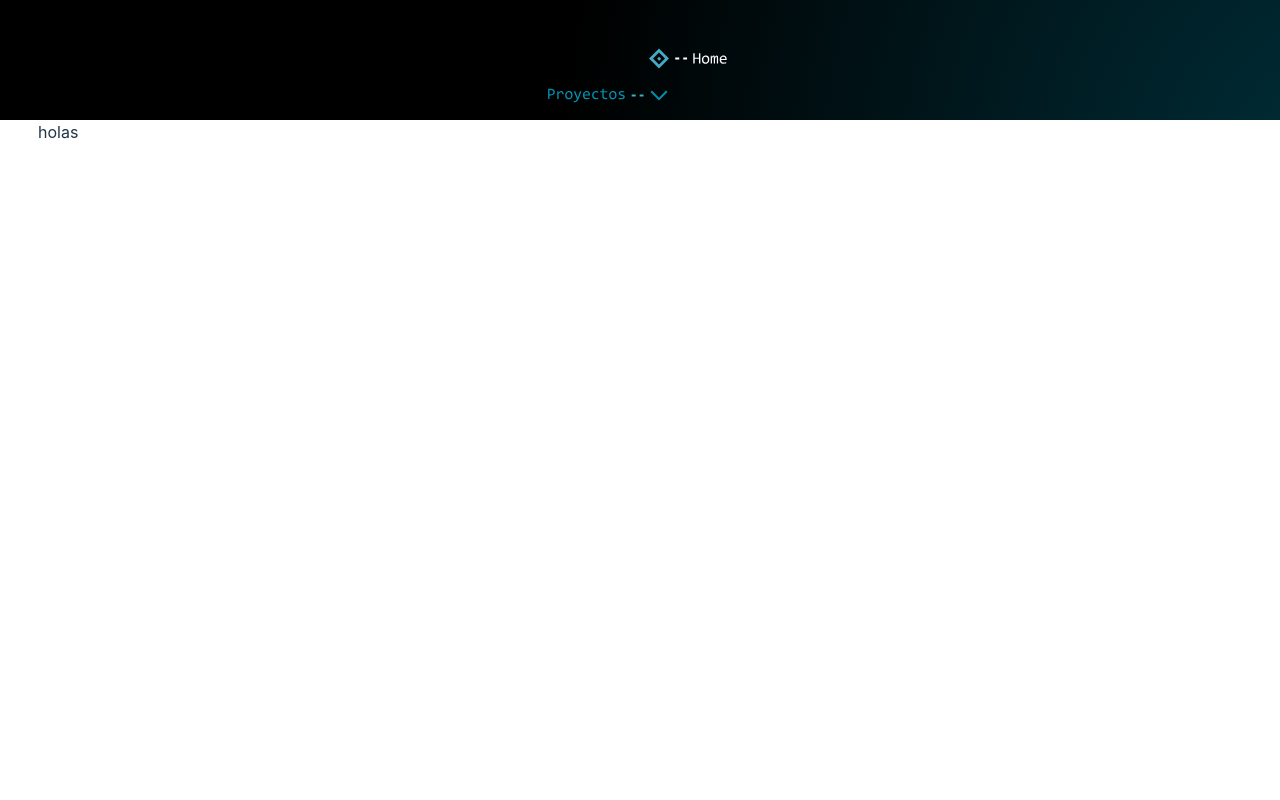
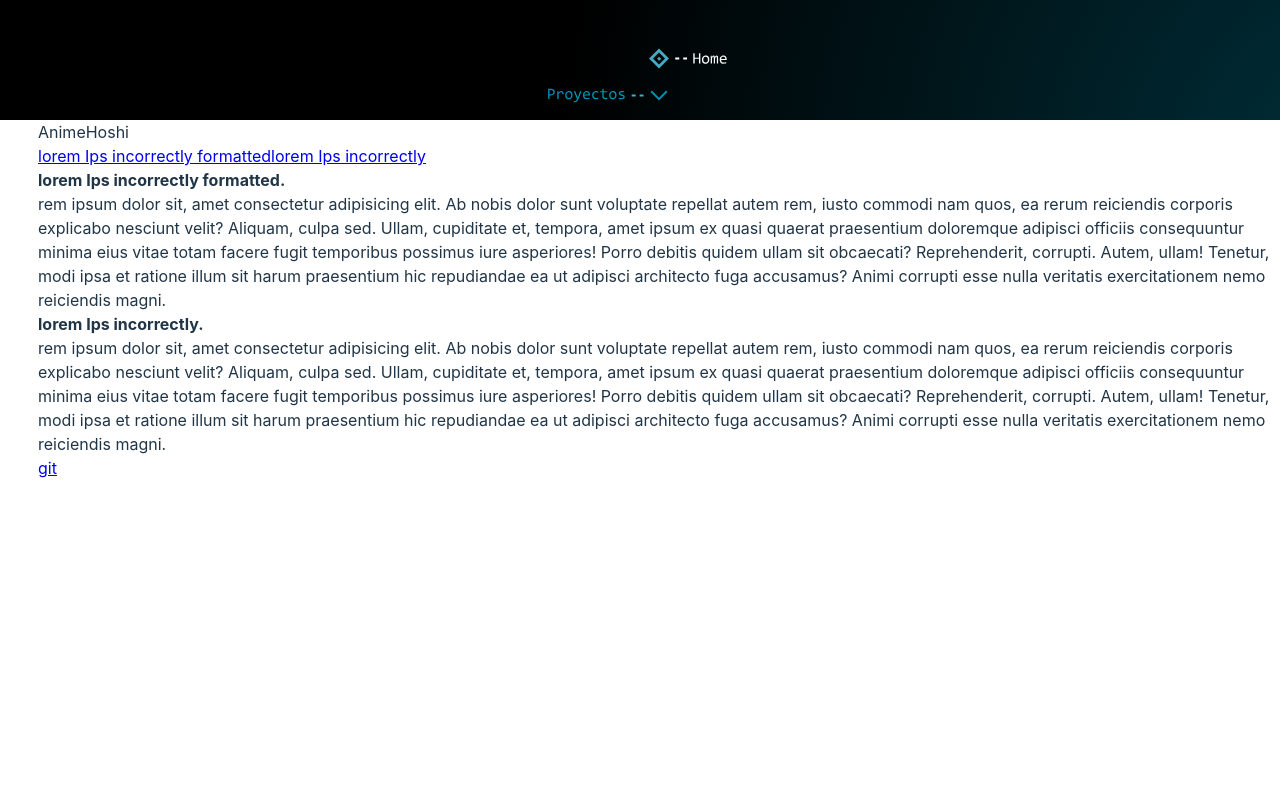
Before and after one commit to FrovaHappy/portafolio, a React (Vite) app: page / in a window 1280 px wide. Shown: the part 680-1480 px from the top of the page. Built offline with nearby package versions, Linux system fonts and the light colour scheme.

Commit message:
🚧 agregado el prototipo de seccion proyecto

```diff
--- a/src/App.tsx
+++ b/src/App.tsx
@@ -2,6 +2,7 @@
 import './App.scss'
 import Nav from './Nav'
 import Home from './sections/home'
+import Proyect from './sections/proyect'
 export const enum Secctions {
   home = 'home',
   about = 'about',
@@ -18,6 +19,7 @@
       <Nav sectionSelected={sectionSelected} setSectionSelected={setSectionSelected} />
       <div className="app__main">
         <Home cssId={Secctions.home} />
+        <Proyect cssId={Secctions.projects} />
         <div id="projects">holas</div>
         <div id="about"></div>
       </div>
--- /dev/null
+++ b/src/components/docs/index.tsx
@@ -0,0 +1,37 @@
+export type Secctions = { title: string; body: JSX.Element }[]
+
+interface Props {
+  sections: Secctions
+  links: JSX.Element
+}
+
+function index({ sections, links }: Props) {
+  const parse = (title: string) => title.toLowerCase().replace(/[\s]/g, '_')
+  return (
+    <div className="docs">
+      <div className="docs__contents">
+        {sections.map((section) => {
+          return (
+            <a href={`#${parse(section.title)}`} key={section.title}>
+              {section.title}
+            </a>
+          )
+        })}
+        {sections.map((section) => {
+          return (
+            <>
+              <h4 id={parse(section.title)} className="docs__sections--title">
+                {section.title + '.'}
+              </h4>
+              <div className="docs__sections">{section.body}</div>
+            </>
+          )
+        })}
+
+        <div className="docs__links">{links}</div>
+      </div>
+    </div>
+  )
+}
+
+export default index
--- /dev/null
+++ b/src/sections/proyect/articles/animeHoshi.tsx
@@ -0,0 +1,44 @@
+import Docs, { type Secctions } from '../../../components/docs'
+
+const links = (
+  <>
+    <a href="https:/github.com/"> git</a>
+  </>
+)
+
+const secctions: Secctions = [
+  {
+    title: 'lorem Ips incorrectly formatted',
+    body: (
+      <p>
+        rem ipsum dolor sit, amet consectetur adipisicing elit. Ab nobis dolor sunt voluptate repellat autem rem, iusto
+        commodi nam quos, ea rerum reiciendis corporis explicabo nesciunt velit? Aliquam, culpa sed. Ullam, cupiditate
+        et, tempora, amet ipsum ex quasi quaerat praesentium doloremque adipisci officiis consequuntur minima eius vitae
+        totam facere fugit temporibus possimus iure asperiores! Porro debitis quidem ullam sit obcaecati? Reprehenderit,
+        corrupti. Autem, ullam! Tenetur, modi ipsa et ratione illum sit harum praesentium hic repudiandae ea ut adipisci
+        architecto fuga accusamus? Animi corrupti esse nulla veritatis exercitationem nemo reiciendis magni.
+      </p>
+    ),
+  },
+  {
+    title: 'lorem Ips incorrectly',
+    body: (
+      <p>
+        rem ipsum dolor sit, amet consectetur adipisicing elit. Ab nobis dolor sunt voluptate repellat autem rem, iusto
+        commodi nam quos, ea rerum reiciendis corporis explicabo nesciunt velit? Aliquam, culpa sed. Ullam, cupiditate
+        et, tempora, amet ipsum ex quasi quaerat praesentium doloremque adipisci officiis consequuntur minima eius vitae
+        totam facere fugit temporibus possimus iure asperiores! Porro debitis quidem ullam sit obcaecati? Reprehenderit,
+        corrupti. Autem, ullam! Tenetur, modi ipsa et ratione illum sit harum praesentium hic repudiandae ea ut adipisci
+        architecto fuga accusamus? Animi corrupti esse nulla veritatis exercitationem nemo reiciendis magni.
+      </p>
+    ),
+  },
+]
+function animeHoshi() {
+  return {
+    title: 'AnimeHoshi',
+    article: <Docs sections={secctions} links={links} />,
+  }
+}
+
+export default animeHoshi
--- /dev/null
+++ b/src/sections/proyect/index.tsx
@@ -0,0 +1,24 @@
+import { useState } from 'react'
+import animeHoshi from './articles/animeHoshi'
+
+const articles: { title: string; article: JSX.Element }[] = [animeHoshi()]
+
+function Index({ cssId }: { cssId: string }) {
+  const [index, setIndex] = useState(0)
+  return (
+    <div id={cssId}>
+      <div className="buttons">
+        {articles.map((article, i) => {
+          return (
+            <div className="button" key={article.title} onClick={() => setIndex(i)}>
+              {article.title}
+            </div>
+          )
+        })}
+      </div>
+      <div className="article">{articles[index].article}</div>
+    </div>
+  )
+}
+
+export default Index
```
